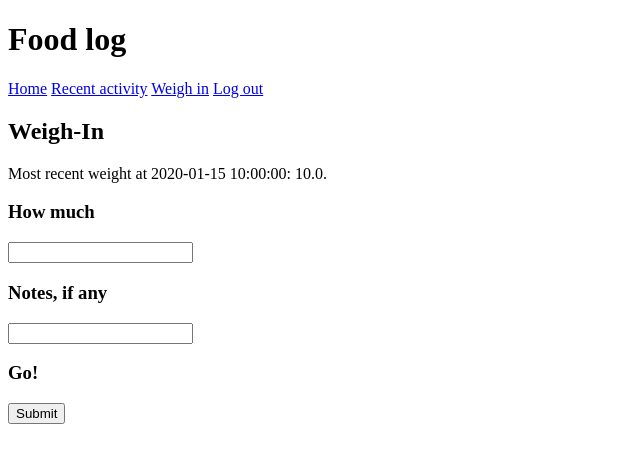
After one commit to vobine/foodlog, a Flask app: page /weight in a window 1280 px wide. The commit adds this page. Shown: the top 463 px of the page, without its empty margins (0-640 px from the left). Run offline with Flask 2, Linux system fonts and the light colour scheme; a user stored in the database is signed in; tables that the repository leaves empty hold one stand-in row (values such as "Sample post").

Commit message:
Final piece of minimal function:  weigh-in.

```diff
--- a/foodlog/templates/layout.html
+++ b/foodlog/templates/layout.html
@@ -8,6 +8,7 @@
   <div class=metanav>
     <a href="{{ url_for ('root') }}">Home</a>
     <a href="{{ url_for ('lately') }}">Recent activity</a>
+    <a href="{{ url_for ('weight') }}">Weigh in</a>
     <a href="{{ url_for ('logout') }}">Log out</a>
   </div>
   {% block body %}{% endblock %}
--- /dev/null
+++ b/foodlog/templates/weight.html
@@ -0,0 +1,19 @@
+{% extends "layout.html" %}
+{% block body %}
+  <h2>Weigh-In</h2>
+  {% if error %}<p class=error><strong>Error:</strong> {{ error }}</p>
+  {% else %}
+  <p>Most recent weight at {{ log.timestamp }}:  {{ log.weight }}.
+  </p>
+
+  <form action="{{ url_for ('weighin') }}" method="post">
+    <h3>How much</h3>
+    <p> <input type="number" name="value" /> </p>
+    <h3>Notes, if any</h3>
+    <p> <input type="text" name="note" /> </p>
+    <h3>Go!</h3>
+    <p> <input type="submit" value="Submit" /> </p>
+  </form>
+
+  {% endif %}
+{% endblock %}
--- a/foodlog/views.py
+++ b/foodlog/views.py
@@ -95,6 +95,35 @@ def add ():
 
     return flask.redirect (flask.url_for ('root'))
 
+@app.route ('/weight')
+@flask_login.login_required
+def weight ():
+    """Display the most recent entry."""
+    log = models.session.query (models.Weight) \
+                         .filter_by (user=flask_login.current_user) \
+                         .order_by (models.Weight.timestamp.desc ()) \
+                         .first ()
+
+    return flask.render_template ('weight.html', log=log)
+
+@app.route ('/weighin', methods=['POST'])
+@flask_login.login_required
+def weighin ():
+    """Add a new entry to the log."""
+    form = dict (user=flask_login.current_user)
+
+    # Interpret form values to match model, especially the defaults
+    if flask.request.form['value']:
+        form['weight'] = flask.request.form['value']
+    if flask.request.form['note']:
+        form['note'] = flask.request.form['note']
+
+    newlog = models.Weight (**form)
+    models.session.add (newlog)
+    models.session.commit ()
+
+    return flask.redirect (flask.url_for ('weight'))
+
 @app.route ('/login', methods=['POST'])
 def login ():
     """Check credentials."""
```
